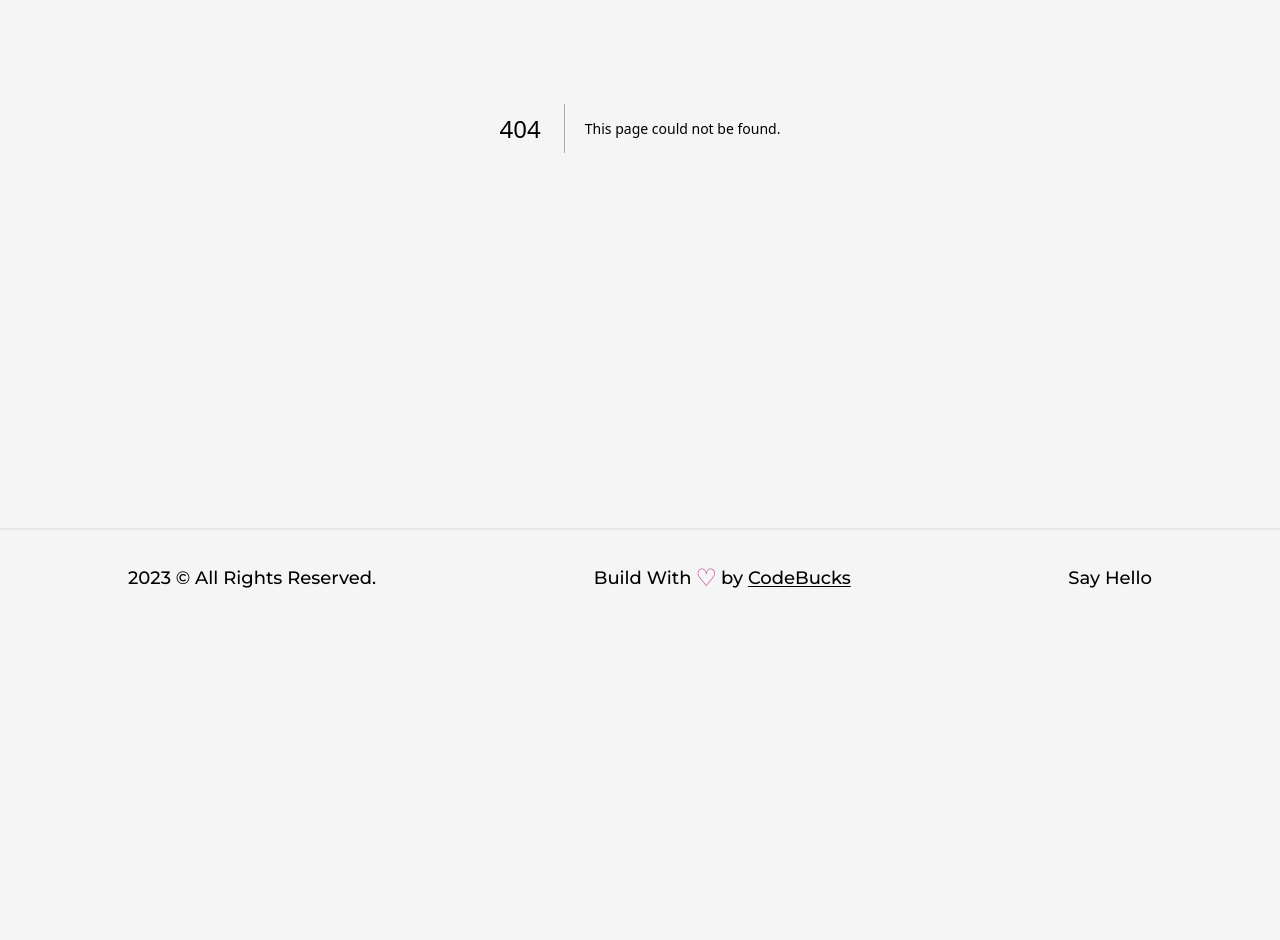
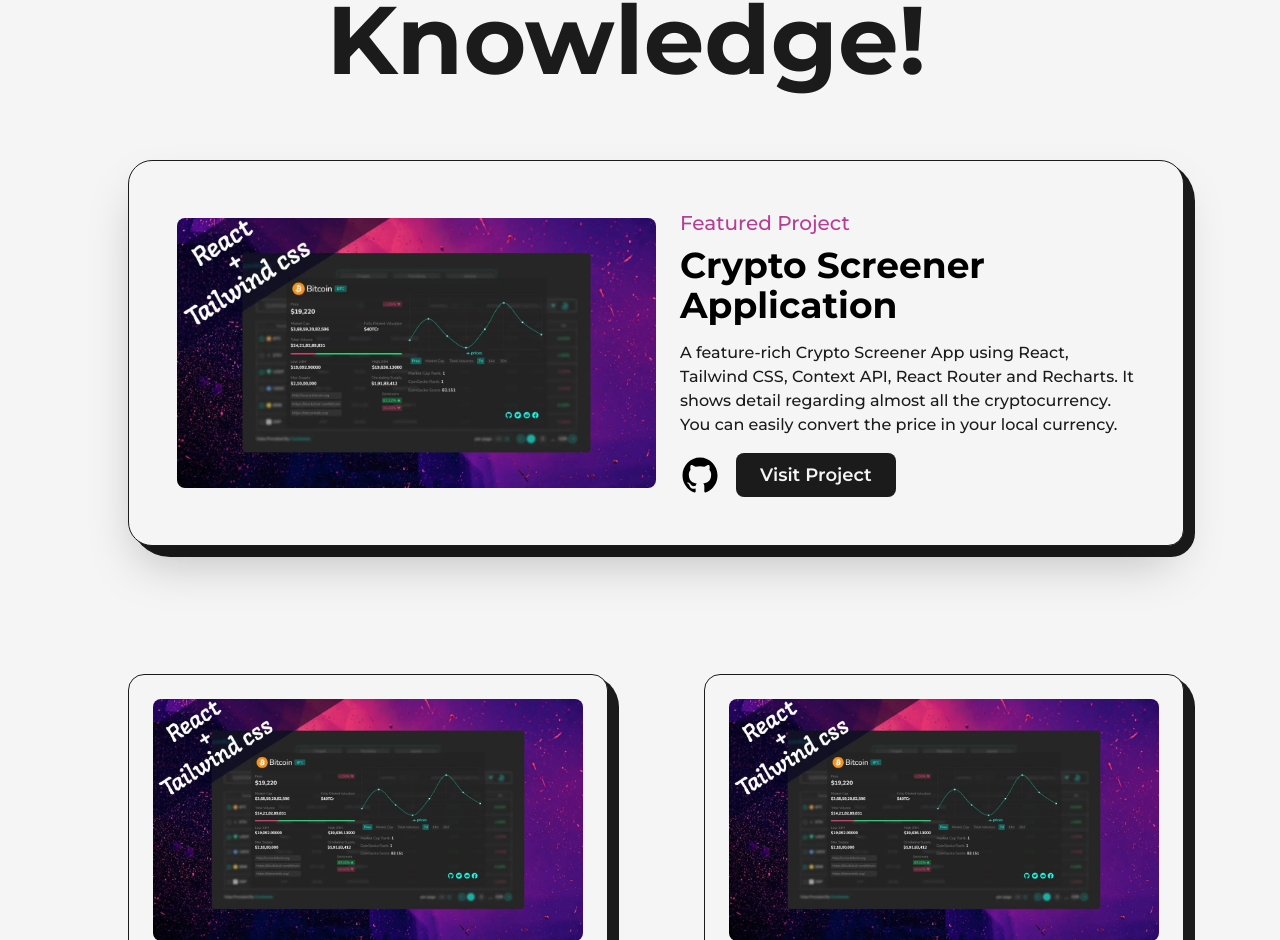
Before and after one commit to AntonioSantosBJPE/Portfolio-Antonio-Santos-Next, a Next.js app: page /projects in a window 1280 px wide. Before the commit this address had no page. Shown: the part 360-1300 px from the top of the page. Before the commit the page ends 986 px from the top, so only its background shows below. Built offline with nearby package versions, Linux system fonts and the light colour scheme.

Commit message:
feat: create projects page

```diff
--- /dev/null
+++ b/src/app/projects/layout.tsx
@@ -0,0 +1,10 @@
+export const metadata = {
+  title: "Projects | Antonio Santos Portfólio",
+  description:
+    "Conheça um pouco mais sobre os projetos desenvolvidos pelo desenvolvedor full-stack Antonio Santos",
+};
+
+const AboutLayout = ({ children }: { children: React.ReactNode }) => {
+  return <section>{children}</section>;
+};
+export default AboutLayout;
--- /dev/null
+++ b/src/app/projects/page.tsx
@@ -0,0 +1,84 @@
+import { AnimatedText } from "@/components/Animetaded/AnimatedText";
+import { LayoutDefault } from "@/components/LayoutDefault";
+import { FeaturedProject } from "@/components/PagesComponents/ProjectsPage/FeaturedProject";
+import { Project } from "@/components/PagesComponents/ProjectsPage/Project";
+import project1 from "../../../public/images/projects/crypto-screener-cover-image.jpg";
+
+const ProjectsPage = () => {
+  return (
+    <main className="w-full mb-16 flex flex-col items-center justify-center">
+      <LayoutDefault className="pt-16">
+        <AnimatedText text="Imagination Trumps Knowledge!" className="mb-16" />
+        <div className="grid grid-col-12 gap-24 gap-y-32">
+          <div className="col-span-12 ">
+            <FeaturedProject
+              title="Crypto Screener Application"
+              summary="A feature-rich Crypto Screener App using React, Tailwind CSS, Context API, React Router and Recharts.
+              It shows detail regarding almost all the cryptocurrency. You can easily convert the price in your
+              local currency."
+              github="/"
+              link="/"
+              img={project1}
+              type="Featured Project"
+            />
+          </div>
+
+          <div className="col-span-6">
+            <Project
+              title="Crypto Screener Application"
+              github="/"
+              link="/"
+              img={project1}
+              type="Featured Project"
+            />
+          </div>
+
+          <div className="col-span-6">
+            <Project
+              title="Crypto Screener Application"
+              github="/"
+              link="/"
+              img={project1}
+              type="Featured Project"
+            />
+          </div>
+
+          <div className="col-span-12 ">
+            <FeaturedProject
+              title="Crypto Screener Application"
+              summary="A feature-rich Crypto Screener App using React, Tailwind CSS, Context API, React Router and Recharts.
+              It shows detail regarding almost all the cryptocurrency. You can easily convert the price in your
+              local currency."
+              github="/"
+              link="/"
+              img={project1}
+              type="Featured Project"
+            />
+          </div>
+
+          <div className="col-span-6">
+            <Project
+              title="Crypto Screener Application"
+              github="/"
+              link="/"
+              img={project1}
+              type="Featured Project"
+            />
+          </div>
+
+          <div className="col-span-6">
+            <Project
+              title="Crypto Screener Application"
+              github="/"
+              link="/"
+              img={project1}
+              type="Featured Project"
+            />
+          </div>
+        </div>
+      </LayoutDefault>
+    </main>
+  );
+};
+
+export default ProjectsPage;
--- /dev/null
+++ b/src/components/PagesComponents/ProjectsPage/FeaturedProject/index.tsx
@@ -0,0 +1,58 @@
+import { GitHubIcon } from "@/components/MyIcons";
+import Image, { StaticImageData } from "next/image";
+import Link from "next/link";
+
+interface IpropsFeaturedProject {
+  type: string;
+  title: string;
+  summary: string;
+  img: StaticImageData;
+  link: string;
+  github: string;
+}
+
+export const FeaturedProject = ({
+  github,
+  img,
+  link,
+  summary,
+  title,
+  type,
+}: IpropsFeaturedProject) => {
+  return (
+    <article className=" relative rounded-br-2xl w-full flex items-center p-12 justify-between rounded-3xl border border-solid border-dark bg-light shadow-2xl">
+      <div className="absolute top-0 -right-3 -z-10 w-[101%] h-[103%] rounded-[2.5rem] bg-dark rounded-br-3xl"></div>
+
+      <Link
+        href={link}
+        target="_blank"
+        className="w-1/2 cursor-pointer overflow-hidden rounded-lg"
+      >
+        <Image src={img} alt={title} className="w-full h-auto" />
+      </Link>
+      <div className="w-1/2 flex flex-col items-start justify-between pl-6">
+        <span className="text-primary font-medium text-xl">{type}</span>
+        <Link
+          href={link}
+          target="_blank"
+          className="hover:underline underline-offset-2"
+        >
+          <h2 className="my-2 w-full text-left text-4xl font-bold">{title}</h2>
+        </Link>
+        <p className="my-2 font-medium text-dark">{summary}</p>
+        <div className="mt-2 flex items-center">
+          <Link href={github} target="_blank" className="w-10">
+            <GitHubIcon className="" />
+          </Link>
+          <Link
+            href={link}
+            target="_blank"
+            className="ml-4 rounded-lg bg-dark text-light p-2 px-6 font-semibold text-lg"
+          >
+            Visit Project
+          </Link>
+        </div>
+      </div>
+    </article>
+  );
+};
--- /dev/null
+++ b/src/components/PagesComponents/ProjectsPage/Project/index.tsx
@@ -0,0 +1,50 @@
+import { GitHubIcon } from "@/components/MyIcons";
+import Image, { StaticImageData } from "next/image";
+import Link from "next/link";
+
+interface IpropsProject {
+  type: string;
+  title: string;
+  img: StaticImageData;
+  link: string;
+  github: string;
+}
+
+export const Project = ({ github, img, link, title, type }: IpropsProject) => {
+  return (
+    <article className="w-full flex flex-col items-center p-6 justify-between rounded-2xl border border-solid border-dark bg-light relative">
+      <div className="absolute top-0 -right-3 -z-10 w-[101%] h-[103%] rounded-[2rem] bg-dark rounded-br-3xl"></div>
+
+      <Link
+        href={link}
+        target="_blank"
+        className="w-full cursor-pointer overflow-hidden rounded-lg"
+      >
+        <Image src={img} alt={title} className="w-full h-auto" />
+      </Link>
+      <div className="w-full flex flex-col items-start justify-between mt-4">
+        <span className="text-primary font-medium text-xl">{type}</span>
+        <Link
+          href={link}
+          target="_blank"
+          className="hover:underline underline-offset-2"
+        >
+          <h2 className="my-2 w-full text-left text-3xl font-bold">{title}</h2>
+        </Link>
+
+        <div className="mt-2 w-full flex items-center justify-between">
+          <Link
+            href={link}
+            target="_blank"
+            className="font-semibold text-lg underline"
+          >
+            Visit
+          </Link>
+          <Link href={github} target="_blank" className="w-8">
+            <GitHubIcon className="" />
+          </Link>
+        </div>
+      </div>
+    </article>
+  );
+};
```
